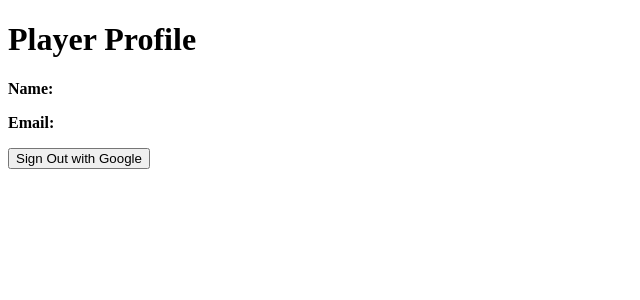
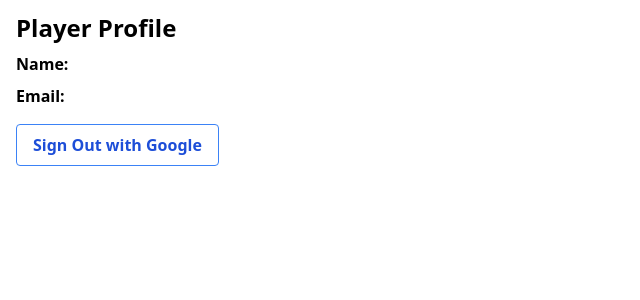
Before and after one commit to SE6361Team1/killerspades, a React (Create React App) app: page /Profile in a window 1280 px wide. Shown: the top 300 px of the page, without its empty margins (0-640 px from the left). Built offline with nearby package versions, Linux system fonts and the light colour scheme; no server answers.

Commit message:
Made changes to style pages, added tailwindcss, organized files, and added Login functionality -Riya

```diff
--- a/package.json
+++ b/package.json
@@ -36,5 +36,8 @@
       "last 1 firefox version",
       "last 1 safari version"
     ]
+  },
+  "devDependencies": {
+    "tailwindcss": "^3.4.1"
   }
 }
--- a/src/Home/Home.js
+++ b/src/Home/Home.js
@@ -1,10 +1,10 @@
 import { signInWithGoogle } from "../Firebase.js";
-import { useNavigate, Navigate } from "react-router-dom";
+import { useNavigate } from "react-router-dom";
 
 export function Home() {
   const navigate = useNavigate();
 
-  function handleLogin () {
+  function handleSignUp () {
     // This is a promise -- User signs in with Google, and if they are authenticated,
     // it then navigates to Profile
     signInWithGoogle()
@@ -18,8 +18,11 @@ export function Home() {
 
   return (
     <div className="Home">
-      <h1>Welcome to Killer Spades!</h1>
-      <button onClick={handleLogin}>Sign in with Google</button>
+      <h1  className="text-3xl font-bold px-3 py-4" >Welcome to Killer Spades!</h1>
+      <h1 className="px-3 py-2 space-x-3">
+        <button className="bg-blue-500 hover:bg-blue-700 text-white font-bold py-2 px-4 rounded" onClick={handleSignUp}>Register</button>
+        <button className="bg-transparent hover:bg-blue-500 text-blue-700 font-semibold hover:text-white py-2 px-4 border border-blue-500 hover:border-transparent rounded" onClick={handleSignUp}>Sign In with Google</button>
+      </h1>
     </div>
   );
 }
--- a/src/Profile/Profile.js
+++ b/src/Profile/Profile.js
@@ -1,13 +1,26 @@
 import "./Profile.css";
 import { signOutWithGoogle } from "../Firebase.js";
+import { useNavigate } from "react-router-dom";
 
 export function Profile() {
+  const navigate = useNavigate();
+  function handleLogOut () {
+    //once the user is done interacting with the site, they can go ahead and sign out and then get redirected back to the login page
+    signOutWithGoogle()
+      .then(() => {
+        navigate("/");
+      })
+      .catch(error => {
+        console.error(error);
+      });
+  }
+
   return (
     <>
       <div className="center">
-        <div className="Profile">
-          <h1>Player Profile</h1>
-          <p>
+        <div className="Profile px-4 py-3">
+          <h1 className="text-2xl font-semibold">Player Profile</h1>
+          <p className="py-2">
             <strong>Name: </strong>
             {localStorage.getItem("name")}
           </p>
@@ -15,7 +28,10 @@ export function Profile() {
             <strong>Email: </strong>
             {localStorage.getItem("email")}
           </p>
-          <button onClick={signOutWithGoogle}>Sign Out with Google</button>
+          <h1 className="py-4">
+            <button  className="bg-transparent hover:bg-blue-500 text-blue-700 font-semibold hover:text-white py-2 px-4 border border-blue-500 hover:border-transparent rounded" onClick={handleLogOut}>Sign Out with Google</button>
+          </h1>
+
         </div>
       </div>
     </>
--- /dev/null
+++ b/src/Styles/index.css
@@ -0,0 +1,3 @@
+@tailwind base;
+@tailwind components;
+@tailwind utilities;
--- /dev/null
+++ b/tailwind.config.js
@@ -0,0 +1,10 @@
+/** @type {import('tailwindcss').Config} */
+module.exports = {
+  content: [
+    "./src/**/*.{js,jsx,ts,tsx}",
+  ],
+  theme: {
+    extend: {},
+  },
+  plugins: [],
+}
```
Also changed, not shown: src/App.js (+6 -9 lines), src/Firebase.js (line endings or trailing spaces), src/Styles/App.css (renamed from src/App.css), 1 other file (tests, documents, lock files or other folders).
